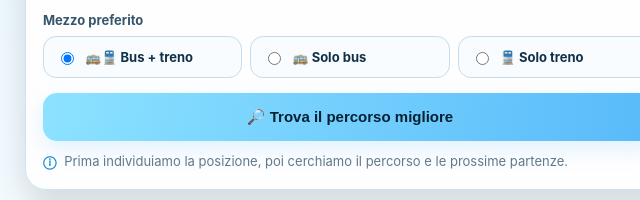
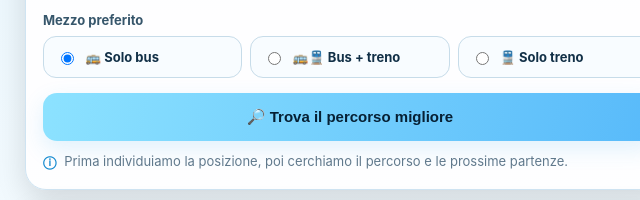
Before and after one commit to alessandropoabaglio-spec/BusFacile, a plain HTML site: page index.html in a window 1280 px wide. Shown: the part 809-1009 px from the top of the page, 290-930 px from the left. Drawn offline with Linux system fonts and the light colour scheme.

Commit message:
Imposta Solo bus come mezzo predefinito

```diff
--- a/index.html
+++ b/index.html
@@ -80,7 +80,7 @@ a:not(.btn){color:var(--blue)}
 <section class="card"><div class="section-head"><div class="section-icon">📍</div><h2>Il tuo viaggio</h2></div>
 <div class="field"><label class="label">Partenza</label><div class="position"><span class="dot"></span><div style="flex:1"><strong id="originText">Usa la mia posizione</strong><div class="small" id="coordText">Il GPS individuerà automaticamente il punto di partenza.</div></div></div><button class="btn secondary" id="gpsBtn" style="margin-top:9px">📍 Usa posizione GPS</button></div>
 <div class="field"><label class="label" for="destination">🎯 Destinazione</label><input id="destination" autocomplete="off" placeholder="Es. Stazione di Magenta, Milano, via Roma..."></div>
-<div class="field"><label class="label">Mezzo preferito</label><div class="choice-row"><label class="choice"><input type="radio" name="mode" value="both" checked> 🚌🚆 Bus + treno</label><label class="choice"><input type="radio" name="mode" value="bus"> 🚌 Solo bus</label><label class="choice"><input type="radio" name="mode" value="train"> 🚆 Solo treno</label></div></div>
+<div class="field"><label class="label">Mezzo preferito</label><div class="choice-row"><label class="choice"><input type="radio" name="mode" value="bus" checked> 🚌 Solo bus</label><label class="choice"><input type="radio" name="mode" value="both"> 🚌🚆 Bus + treno</label><label class="choice"><input type="radio" name="mode" value="train"> 🚆 Solo treno</label></div></div>
 <div id="planFields" class="hidden"><div class="field"><label class="label">Quando?</label><div class="plan-fields"><input id="travelDate" type="date" aria-label="Data del viaggio"><input id="travelTime" type="time" aria-label="Ora del viaggio"></div></div><div class="choice-row"><label class="choice"><input type="radio" name="when" value="depart" checked> Partire alle</label><label class="choice"><input type="radio" name="when" value="arrive"> Arrivare entro</label></div></div>
 <button class="btn primary" id="searchBtn">🔎 Trova il percorso migliore</button><div class="status" id="status">Prima individuiamo la posizione, poi cerchiamo il percorso e le prossime partenze.</div></section>
 <section class="card hidden" id="resultsCard"><div class="section-head"><div class="section-icon">⭐</div><div><h2>Soluzione migliore</h2><div class="small" id="resultSummary"></div></div></div><div id="resultList"></div><div class="notice">I risultati reali verranno alimentati dai dati ufficiali del trasporto pubblico lombardo.</div></section>
@@ -93,6 +93,7 @@ a:not(.btn){color:var(--blue)}
 let pos=null,map=null,userMarker=null,routeLayer=null,destinationPoint=null,finalStop=null,watchId=null,alertDone=false;
 const $=id=>document.getElementById(id); function status(s){$('status').textContent=s}
 function initDate(){const d=new Date();d.setMinutes(d.getMinutes()+5);$('travelDate').value=d.toISOString().slice(0,10);$('travelTime').value=d.toTimeString().slice(0,5)} initDate();
+(function(){const saved=sessionStorage.getItem('busfacile-mode');if(saved){const el=document.querySelector('input[name="mode"][value="'+saved+'"]');if(el)el.checked=true}document.querySelectorAll('input[name="mode"]').forEach(el=>el.addEventListener('change',()=>sessionStorage.setItem('busfacile-mode',el.value)))})();
 $('nowMode').onclick=()=>{$('nowMode').classList.add('active');$('planMode').classList.remove('active');$('planFields').classList.add('hidden');status('Viaggio adesso: cercheremo le prossime partenze.')};
 $('planMode').onclick=()=>{$('planMode').classList.add('active');$('nowMode').classList.remove('active');$('planFields').classList.remove('hidden');status('Viaggio programmato: scegli giorno, ora e se vuoi partire o arrivare entro quell’orario.')};
 $('gpsBtn').onclick=()=>{if(!navigator.geolocation){status('Questo dispositivo non supporta il GPS.');return}status('Rilevo la posizione…');navigator.geolocation.getCurrentPosition(p=>{pos={lat:p.coords.latitude,lon:p.coords.longitude};$('originText').textContent='Posizione GPS rilevata';$('coordText').textContent=pos.lat.toFixed(5)+', '+pos.lon.toFixed(5);$('gpsBtn').textContent='✓ Posizione acquisita';status('Posizione acquisita. Ora inserisci la destinazione.');showMap()},e=>status(e.code===1?'Permesso GPS negato. Abilita la posizione nel browser.':'Non riesco a rilevare la posizione. Riprova.'),{enableHighAccuracy:true,timeout:15000,maximumAge:30000})};
```
